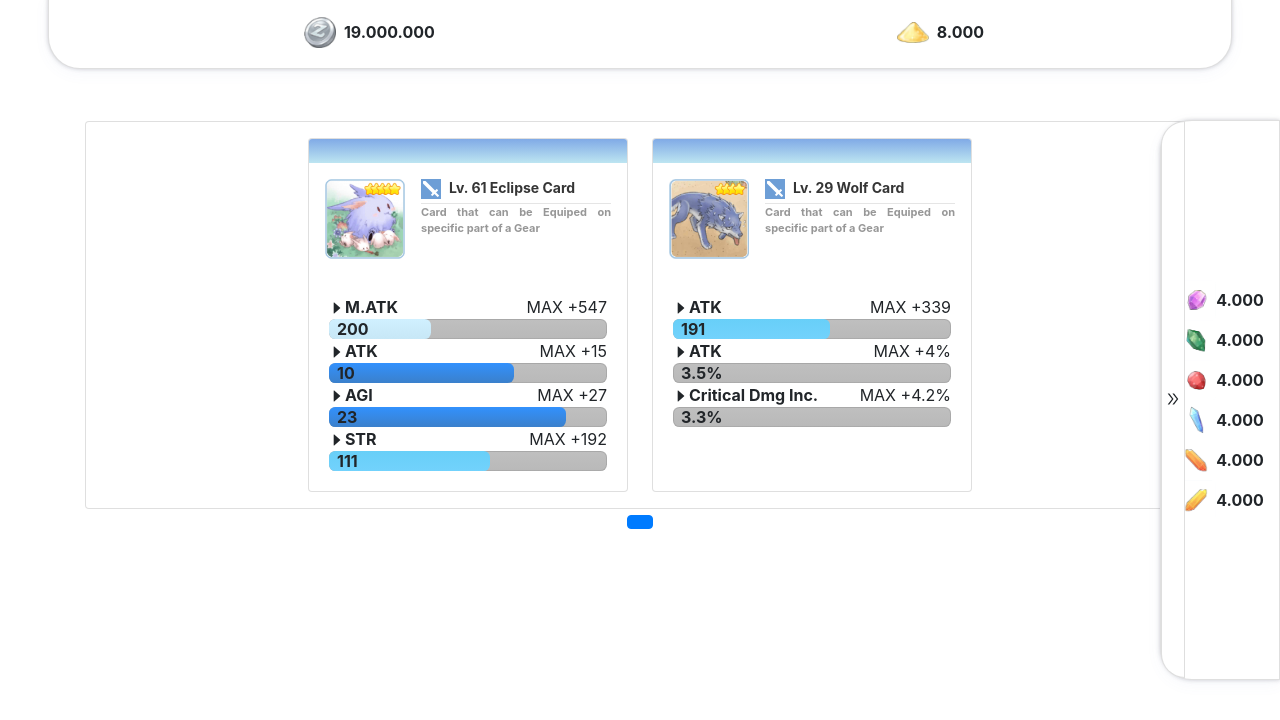
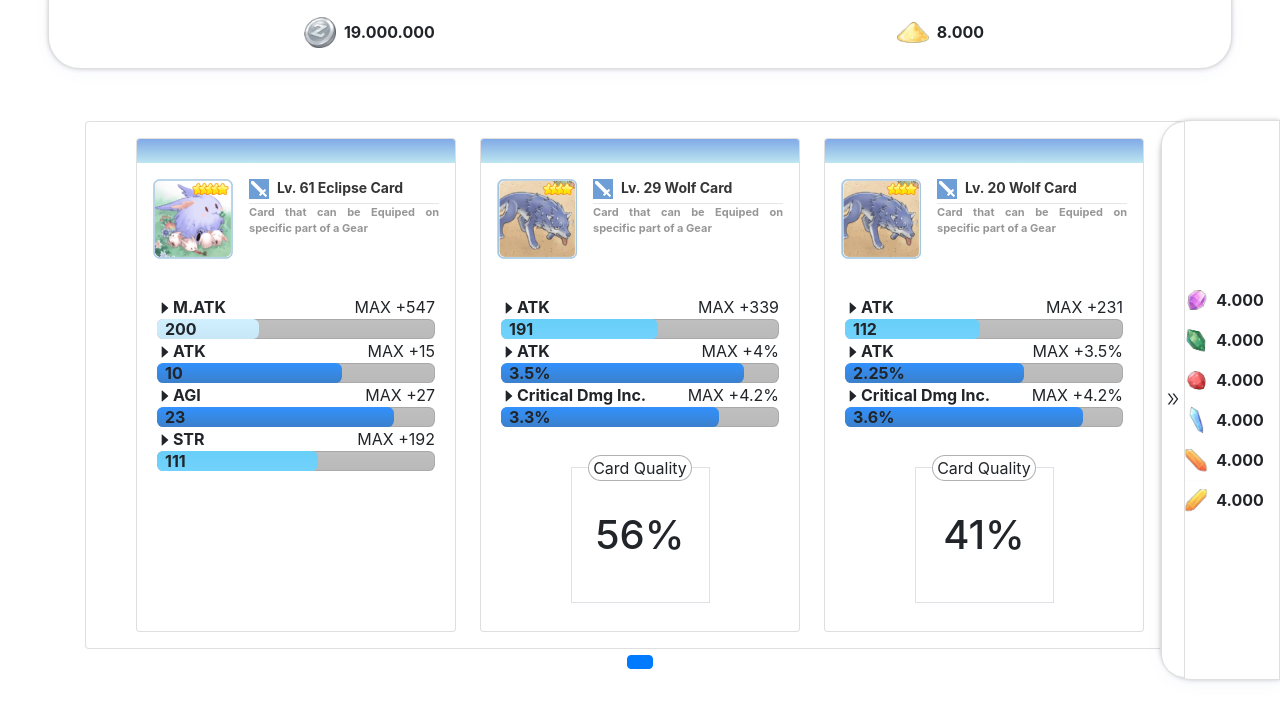
Before and after one commit to Team-Up-Dev/auction-rol, a React (Create React App) app: page / in a window 1280 px wide. Shown: the top 720 px of the page. Built offline with nearby package versions, Linux system fonts and the light colour scheme.

Commit message:
add card quality container @alvin-ictn

```diff
--- a/src/App.jsx
+++ b/src/App.jsx
@@ -41,6 +41,24 @@ const dummyData = [
     optionName1: "ATK",
     optionName2: "ATK",
     optionName3: "Critical Dmg Inc.",
+    qc: 56
+  },
+  {
+    type:"cards",
+    category:"longsword",
+    level:20,
+    title:"Wolf Card",
+    description:"Card that can be Equiped on specific part of a Gear",
+    option1: 112,
+    option2: "2.25%",
+    option3: "3.6%",
+    maxOption1: 231,
+    maxOption2: "3.5%",
+    maxOption3: "4.2%",
+    optionName1: "ATK",
+    optionName2: "ATK",
+    optionName3: "Critical Dmg Inc.",
+    qc: 41
   }
 ];
 
--- a/src/components/item/Item.module.scss
+++ b/src/components/item/Item.module.scss
@@ -83,3 +83,20 @@
         }
     }
 }
+
+.cardQualityBody {
+    position: relative;
+    .qualityCard {
+        width: 17vw;
+        height: 17vh;
+    }
+
+    .badge {
+        position:absolute;
+        top: 0.5rem;
+        background-color:white;
+        padding: 0 0.25rem;
+        border: 1px solid rgba(0, 0, 0, 0.3);
+        border-radius: 2rem;
+    }
+}
--- a/src/components/item/index.jsx
+++ b/src/components/item/index.jsx
@@ -9,11 +9,58 @@ const icons = {
 };
 
 export default function Item(props) {
+  const processed = {
+    option1:
+      props.option1 && props.option1.length && props.option1.includes("%")
+        ? props.option1.slice(0, -1)
+        : props.option1,
+    option2:
+      props.option2 && props.option2.length && props.option2.includes("%")
+        ? props.option2.slice(0, -1)
+        : props.option2,
+    option3:
+      props.option3 && props.option3.length && props.option3.includes("%")
+        ? props.option3.slice(0, -1)
+        : props.option3,
+    option4:
+      props.option4 && props.option4.length && props.option4.includes("%")
+        ? props.option4.slice(0, -1)
+        : props.option4,
+    maxOption1:
+      props.maxOption1 &&
+      props.maxOption1.length &&
+      props.maxOption1.includes("%")
+        ? props.maxOption1.slice(0, -1)
+        : props.maxOption1,
+    maxOption2:
+      props.maxOption2 &&
+      props.maxOption2.length &&
+      props.maxOption2.includes("%")
+        ? props.maxOption2.slice(0, -1)
+        : props.maxOption2,
+    maxOption3:
+      props.maxOption3 &&
+      props.maxOption3.length &&
+      props.maxOption3.includes("%")
+        ? props.maxOption3.slice(0, -1)
+        : props.maxOption3,
+    maxOption4:
+      props.maxOption4 &&
+      props.maxOption4.length &&
+      props.maxOption4.includes("%")
+        ? props.maxOption4.slice(0, -1)
+        : props.maxOption4,
+  };
+
   const options = {
-    opt1: props.maxOption1 && (props.option1 / props.maxOption1) * 100,
-    opt2: props.maxOption2 && (props.option2 / props.maxOption2) * 100,
-    opt3: props.maxOption3 && (props.option3 / props.maxOption3) * 100,
-    opt4: props.maxOption4 && (props.option4 / props.maxOption4) * 100,
+    opt1:
+      processed.maxOption1 && (processed.option1 / processed.maxOption1) * 100,
+    opt2:
+      processed.maxOption2 && (processed.option2 / processed.maxOption2) * 100,
+    opt3:
+      processed.maxOption3 && (processed.option3 / processed.maxOption3) * 100,
+    opt4:
+      processed.maxOption4 && (processed.option4 / processed.maxOption4) * 100,
   };
 
   console.log(options);
@@ -158,6 +205,14 @@ export default function Item(props) {
           )}
         </div>
       </Card.Body>
+      {props.qc && (
+        <Card.Body className={`${styles.cardQualityBody} d-flex justify-content-center align-items-center`}>
+          <span className={`${styles.badge}`}>Card Quality</span>
+          <div className={`${styles.qualityCard} border h1 w-50 d-flex align-items-center justify-content-center`}>
+            {props.qc && `${props.qc}%`}
+          </div>
+        </Card.Body>
+      )}
     </Card>
   );
 }
```
Also changed, not shown: 1 other file (tests, documents, lock files or other folders).
